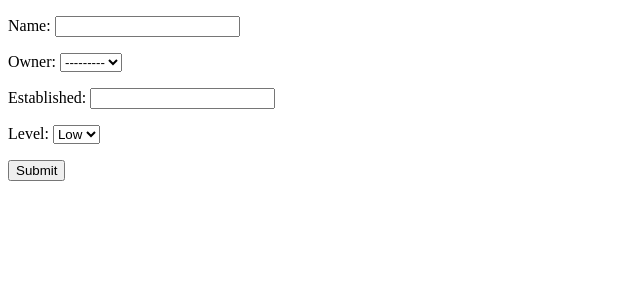
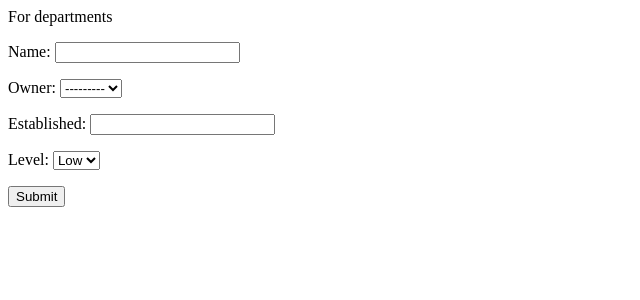
Before and after one commit to azad17/ld, a Django app: page /department in a window 1280 px wide. Shown: the top 300 px of the page, without its empty margins (0-640 px from the left). Run offline with Django 5.2, Linux system fonts and the light colour scheme; parts of the project's set-up code (start-up, migrations or seed data) failed here and were passed over.

Commit message:
Add 'For departments' message to department.html

```diff
--- a/templates/home/department.html
+++ b/templates/home/department.html
@@ -6,6 +6,7 @@
     <title>Document</title>
 </head>
 <body>
+    For departments
     <form action ="" method="post">
         {%csrf_token%}
     {{form.as_p}}
```
